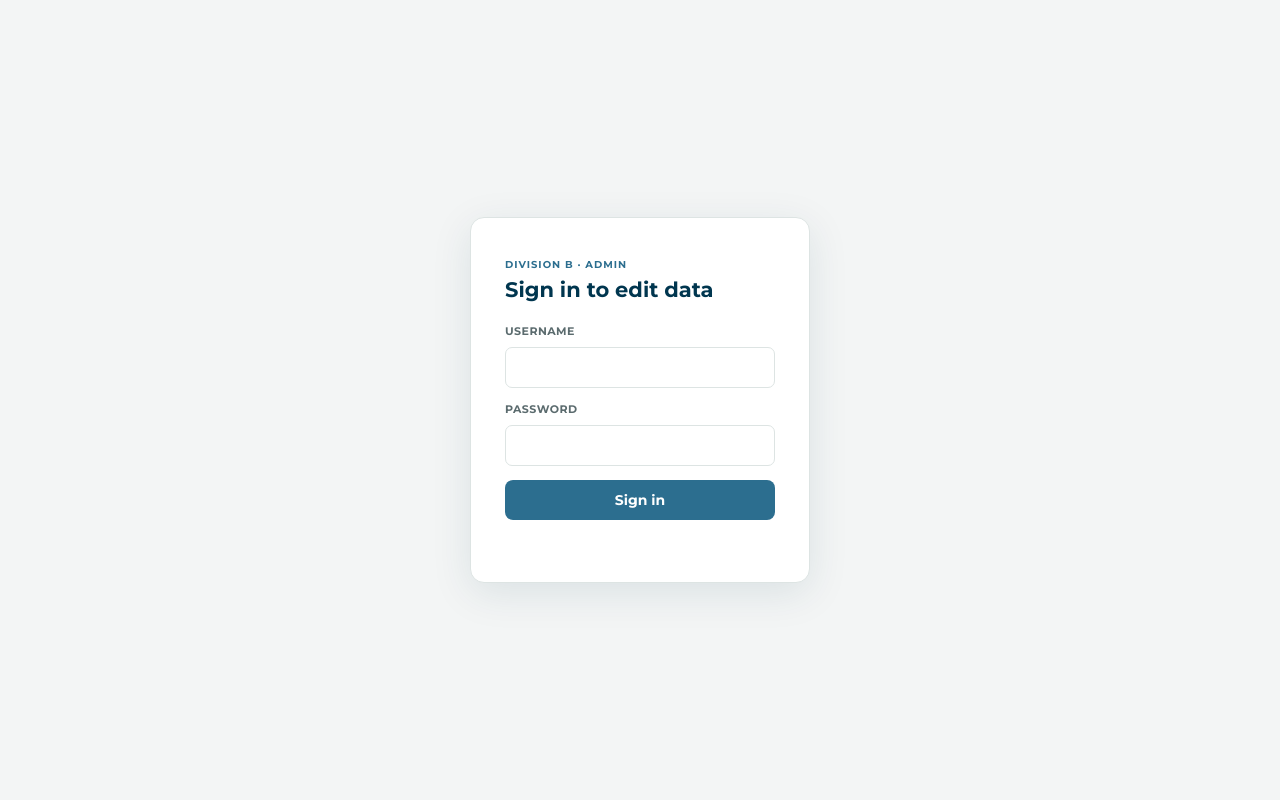
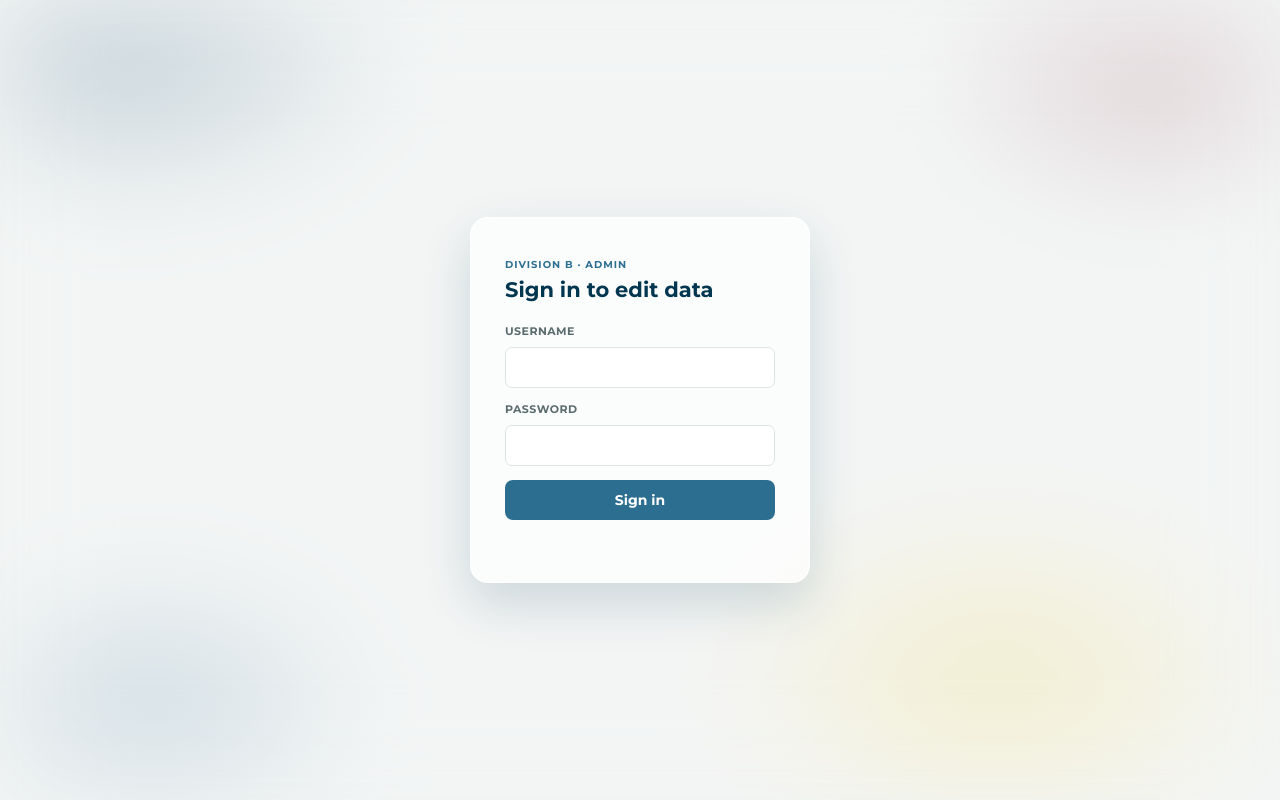
Before and after one commit to adhesh-007/divisionbv2, a website: page admin.html in a window 1280 px wide. Drawn offline with nearby package versions, Linux system fonts and the light colour scheme; no server answers.

Commit message:
Refactor login styles for improved UI
Updated styles for login gate and card to enhance appearance.

```diff
--- a/admin.html
+++ b/admin.html
@@ -9,8 +9,8 @@
 <script src="https://cdnjs.cloudflare.com/ajax/libs/xlsx/0.18.5/xlsx.full.min.js"></script>
 <link rel="stylesheet" href="/styles.css">
 <style>
-  #loginGate{display:flex;min-height:100vh;align-items:center;justify-content:center;background:var(--paper);}
-  .login-card{background:var(--paper-2);border:1px solid var(--border);border-radius:14px;padding:36px 34px;width:100%;max-width:340px;box-shadow:0 10px 40px rgba(0,54,79,.1);}
+  #loginGate{display:flex;min-height:100vh;align-items:center;justify-content:center;background:transparent;}
+  .login-card{background:rgba(255,255,255,.68);backdrop-filter:blur(20px) saturate(160%);-webkit-backdrop-filter:blur(20px) saturate(160%);border:1px solid rgba(255,255,255,.7);border-radius:18px;padding:36px 34px;width:100%;max-width:340px;box-shadow:0 20px 50px rgba(0,54,79,.16), inset 0 1px 0 rgba(255,255,255,.8);}
   .login-card .eyebrow{font-family:'Montserrat',sans-serif;font-weight:700;font-size:10px;letter-spacing:.1em;text-transform:uppercase;color:var(--ink-2);}
   .login-card h1{font-family:'Montserrat',sans-serif;font-weight:700;font-size:21px;margin:4px 0 22px;color:var(--ink);}
   .login-card .field{margin-bottom:14px;}
```
